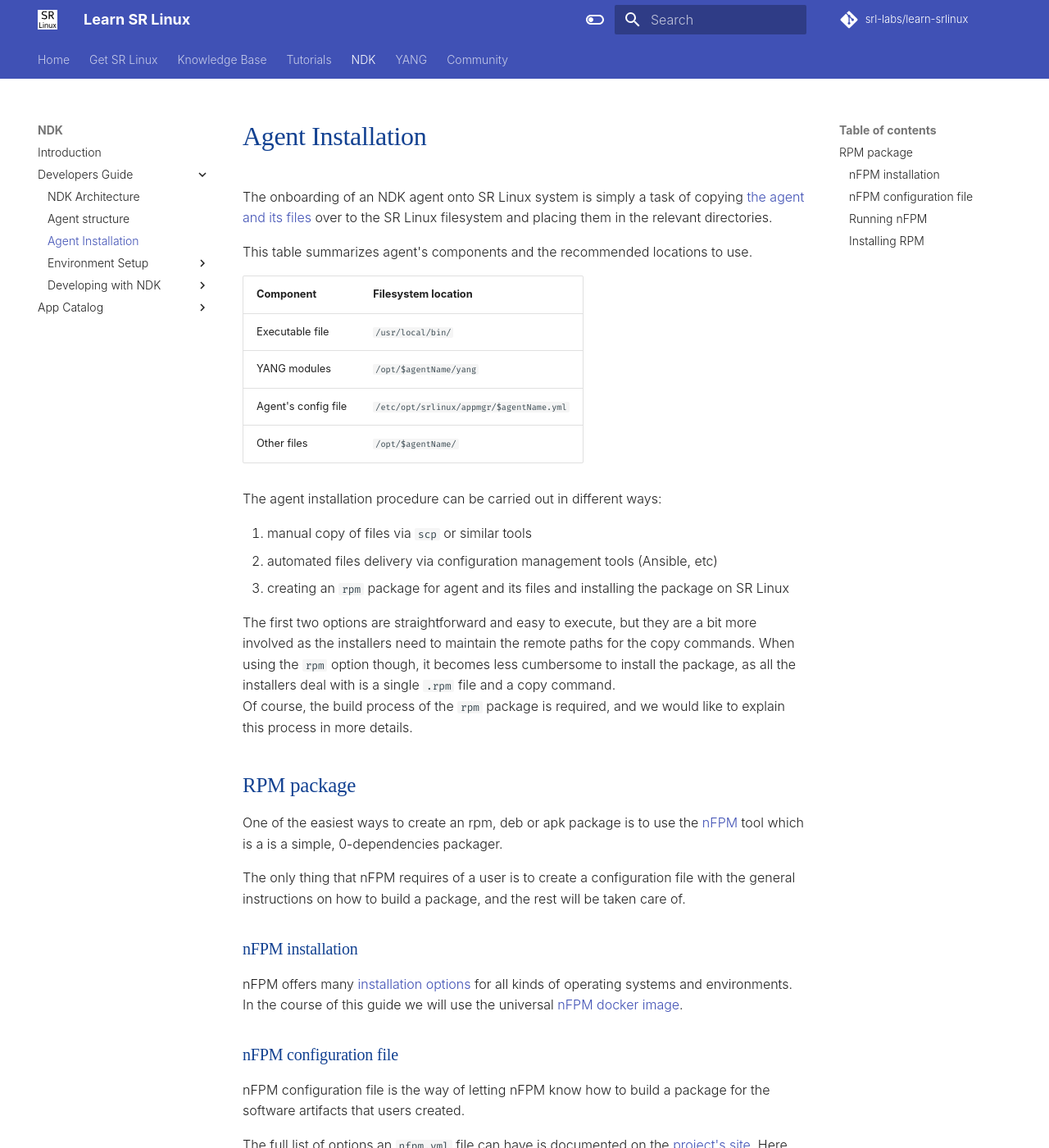
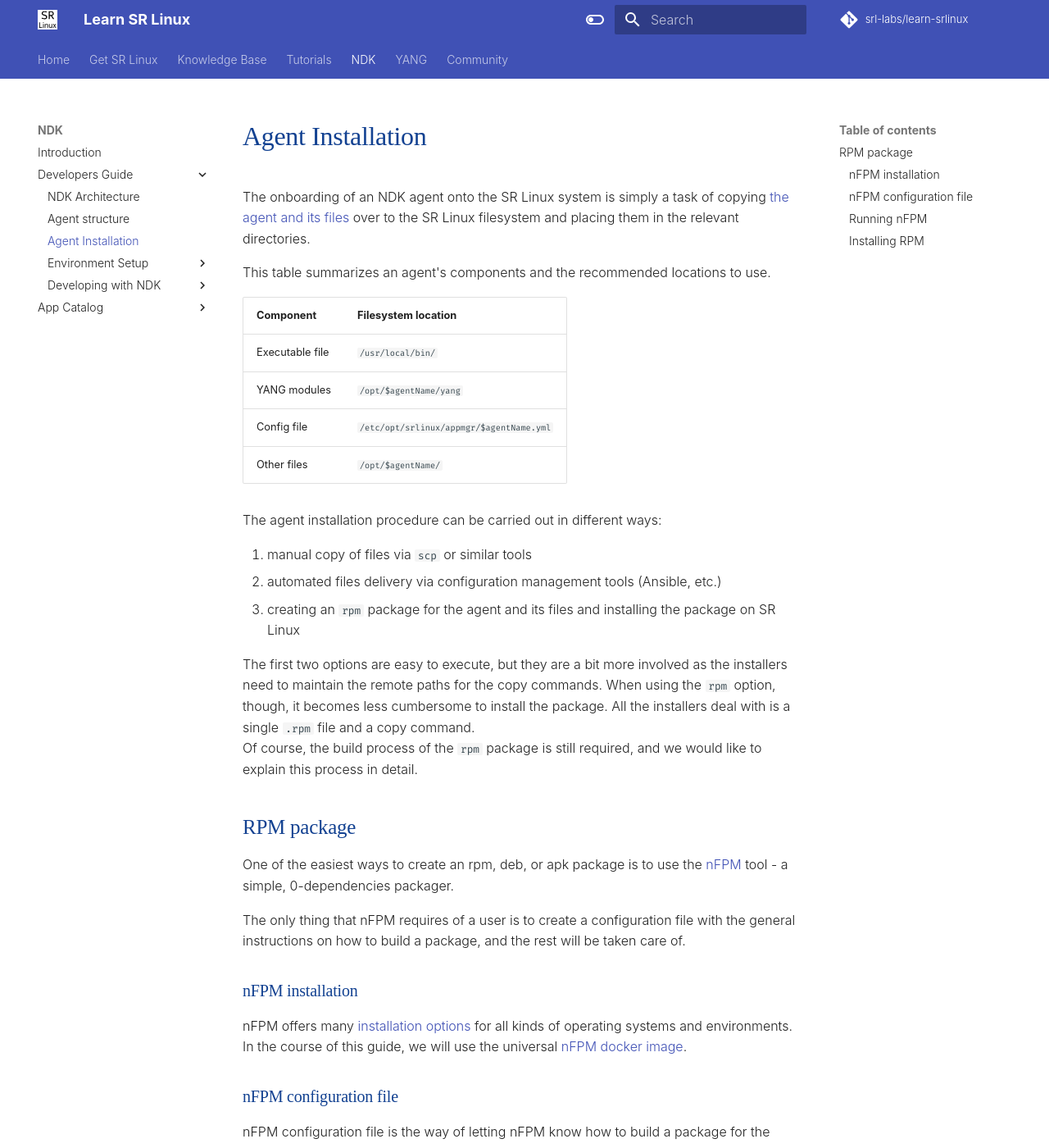
Before and after one commit to srl-labs/learn-srlinux, an MkDocs documentation site: the page built from docs/ndk/guide/agent-install.md, in a window 1280 px wide and 1400 px high. Shown: the whole window at 82% size. Built offline with MkDocs 1.6.1 and Material for MkDocs 9.7.7, drawn with Linux system fonts in a browser that asks for light colours; some web fonts are replaced; comment, search, counter and statistics services are not loaded; some of the changed text lies outside the part shown.

Commit message:
grammar fix ups

````diff
--- a/docs/ndk/guide/agent-install.md
+++ b/docs/ndk/guide/agent-install.md
@@ -1,40 +1,40 @@
-The onboarding of an NDK agent onto SR Linux system is simply a task of copying [the agent and its files](agent.md) over to the SR Linux filesystem and placing them in the relevant directories.
+The onboarding of an NDK agent onto the SR Linux system is simply a task of copying [the agent and its files](agent.md) over to the SR Linux filesystem and placing them in the relevant directories.
 
-This table summarizes agent's components and the recommended locations to use.
+This table summarizes an agent's components and the recommended locations to use.
 
-| Component           | Filesystem location                      |
-| ------------------- | ---------------------------------------- |
-| Executable file     | `/usr/local/bin/`                        |
-| YANG modules        | `/opt/$agentName/yang`                   |
-| Agent's config file | `/etc/opt/srlinux/appmgr/$agentName.yml` |
-| Other files         | `/opt/$agentName/`                       |
+| Component       | Filesystem location                      |
+| --------------- | ---------------------------------------- |
+| Executable file | `/usr/local/bin/`                        |
+| YANG modules    | `/opt/$agentName/yang`                   |
+| Config file     | `/etc/opt/srlinux/appmgr/$agentName.yml` |
+| Other files     | `/opt/$agentName/`                       |
 
 The agent installation procedure can be carried out in different ways:
 
 1. manual copy of files via `scp` or similar tools
-2. automated files delivery via configuration management tools (Ansible, etc)
-3. creating an `rpm` package for agent and its files and installing the package on SR Linux
+2. automated files delivery via configuration management tools (Ansible, etc.)
+3. creating an `rpm` package for the agent and its files and installing the package on SR Linux
 
-The first two options are straightforward and easy to execute, but they are a bit more involved as the installers need to maintain the remote paths for the copy commands. When using the `rpm` option though, it becomes less cumbersome to install the package, as all the installers deal with is a single `.rpm` file and a copy command.
-Of course, the build process of the `rpm` package is required, and we would like to explain this process in more details.
+The first two options are easy to execute, but they are a bit more involved as the installers need to maintain the remote paths for the copy commands. When using the `rpm` option, though, it becomes less cumbersome to install the package. All the installers deal with is a single `.rpm` file and a copy command.
+Of course, the build process of the `rpm` package is still required, and we would like to explain this process in detail.
 
 ## RPM package
-One of the easiest ways to create an rpm, deb or apk package is to use the [nFPM][nFPM] tool which is a is a simple, 0-dependencies packager.
+One of the easiest ways to create an rpm, deb, or apk package is to use the [nFPM][nFPM] tool - a simple, 0-dependencies packager.
 
 The only thing that nFPM requires of a user is to create a configuration file with the general instructions on how to build a package, and the rest will be taken care of.
 
 ### nFPM installation
-nFPM offers many [installation options](https://nfpm.goreleaser.com/install/) for all kinds of operating systems and environments. In the course of this guide we will use the universal [nFPM docker image](https://nfpm.goreleaser.com/install/#running-with-docker).
+nFPM offers many [installation options](https://nfpm.goreleaser.com/install/) for all kinds of operating systems and environments. In the course of this guide, we will use the universal [nFPM docker image](https://nfpm.goreleaser.com/install/#running-with-docker).
 
 ### nFPM configuration file
 nFPM configuration file is the way of letting nFPM know how to build a package for the software artifacts that users created.
 
-The full list of options an `nfpm.yml` file can have is documented on the [project's site](https://nfpm.goreleaser.com/configuration/). Here we will have a look at the configuration file that is suitable for a typical NDK application written in Go.
+The complete list of options the `nfpm.yml` file can have is documented on the [project's site](https://nfpm.goreleaser.com/configuration/). Here we will have a look at the configuration file that is suitable for a typical NDK application written in Go.
 
 The file named `ndkDemo.yml` with the following contents will instruct nFPM how to build a package:
 
 ```yaml
-name: "ndkDemo"       # name of the golang package
+name: "ndkDemo"       # name of the go package
 arch: "amd64"         # architecture you are using
 version: "v1.0.0"     # version of this rpm package
 maintainer: "John Doe <john@doe.com>"
@@ -53,7 +53,7 @@
 ```
 
 ### Running nFPM
-When nFPM configuration file and NDK agent files are present it is time to build an `rpm` package.
+When nFPM configuration and NDK agent files are present, proceed with building an `rpm` package.
 
 Consider the following file layout:
 
@@ -77,17 +77,17 @@
     --packager rpm
 ```
 
-This command will create `ndkDemo-1.0.0.x86_64.rpm` file in the current directory that can be copied over to SR Linux system for installation.
+This command will create `ndkDemo-1.0.0.x86_64.rpm` file in the current directory that can be copied over to the SR Linux system for installation.
 
 ### Installing RPM
-Delivering the available rpm package to a fleet of SR Linux boxes can be done with some configuration management tools. For demo puposes we will utilize the `scp` utility:
+Delivering the available rpm package to a fleet of SR Linux boxes can be done with any configuration management tools. For demo purposes, we will utilize the `scp` utility:
 
 ```bash
 # this example copies the rpm via scp command to /tmp dir
 scp ndkDemo-1.0.0.x86_64.rpm admin@<srlinux-mgmt-address>:/tmp
 ```
 
-Once the package has been delivered to the SR Linux system it can be installed there. First, we login to SR Linux CLI and drill down to the linux shell:
+Once the package has been delivered to the SR Linux system, it is ready to be installed. First, we login to SR Linux CLI and drill down to the Linux shell:
 
 ```
 ssh admin@<srlinux-address>
@@ -114,7 +114,7 @@
     ndkDemo-1.0.0-1.x86_64
     ```
 
-During the package installation the agent related files are copied over to the relevant paths as set with nfpm config file:
+During the package installation, the agent related files are copied over to the relevant paths as stated in the nfpm config file:
 
 ```bash
 # check the executable location
@@ -136,7 +136,7 @@
 -rw-r--r--+  1 root    root       0 Nov  4 11:28 ndkDemo.yml
 ```
 
-All the agent components are available by the paths specified in the nfpm configuration file which completes the agent installation.
+All the agent components are available by the paths specified in the nFPM configuration file.
 
 !!!note
     To update SR Linux NDK app, the package has to be removed first
@@ -145,5 +145,6 @@
     sudo rpm -e ndkDemo-1.0.0     # using rpm
     ```
 
+Congratulations, the agent has been installed successfully.
 
 [nFPM]: https://nfpm.goreleaser.com/
````
Also changed, not shown: docs/ndk/apps/catalog.md (+8 -8 lines), docs/ndk/guide/agent.md (+16 -17 lines), docs/ndk/guide/architecture.md (+29 -29 lines), docs/ndk/guide/dev/go.md (+10 -10 lines), docs/ndk/intro.md (+10 -10 lines), 2 other files.
